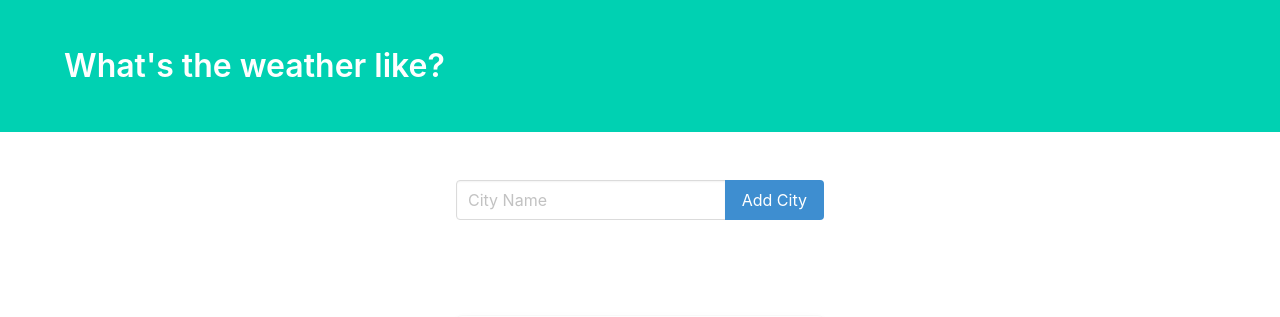
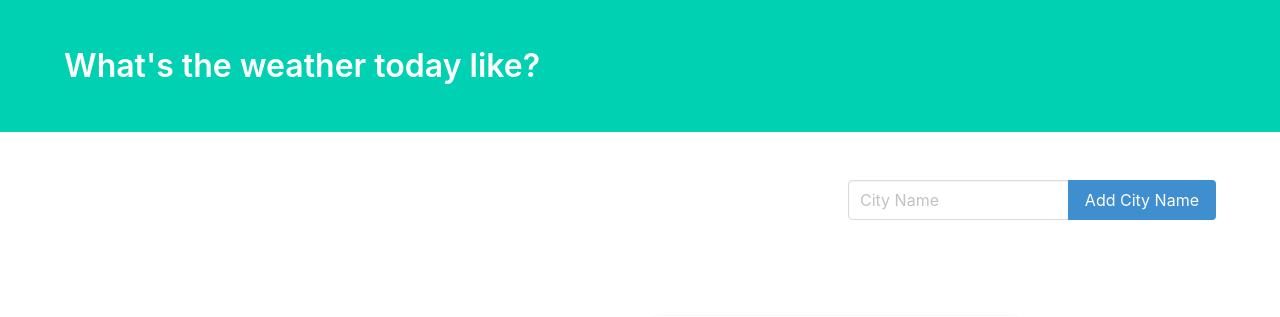
Before and after one commit to manvirchanna/Weather-App, a Django app: page / in a window 1280 px wide. Shown: the top 317 px of the page. Run offline with Django 3.2, Linux system fonts and the light colour scheme; data comes from the database, SQL or seed files in the repository; data that the repository does not hold is empty; some libraries are stand-ins or nearby versions.

Commit message:
Update weather.html

```diff
--- a/weather/templates/weather/weather.html
+++ b/weather/templates/weather/weather.html
@@ -14,7 +14,7 @@
         <div class="hero-body">
             <div class="container">
                 <h1 class="title">
-                    What's the weather like?
+                    What's the weather today like?
                 </h1>
             </div>
         </div>
@@ -22,7 +22,7 @@
     <section class="section">
         <div class="container">
             <div class="columns">
-                <div class="column is-offset-4 is-4">
+                <div class="column is-offset-8 is-4">
                     <form method="POST">
                         {% csrf_token %}
                         <div class="field has-addons">
@@ -31,7 +31,7 @@
                             </div>
                             <div class="control">
                                 <button type="submit" class="button is-info">
-                                    Add City
+                                    Add City Name
                                 </button>
                             </div>
                         </div>
@@ -43,12 +43,12 @@
     <section class="section">
         <div class="container">
             <div class="columns">
-                <div class="column is-offset-4 is-4">
+                <div class="column is-offset-6 is-4">
                     {% for city_weather in weather_data %}
                     <div class="box">
                         <article class="media">
                             <div class="media-left">
-                                <figure class="image is-50x50">
+                                <figure class="image is-80x80">
                                     <img src="http://openweathermap.org/img/w/{{ city_weather.icon }}.png" alt="Image">
                                 </figure>
                             </div>
```
